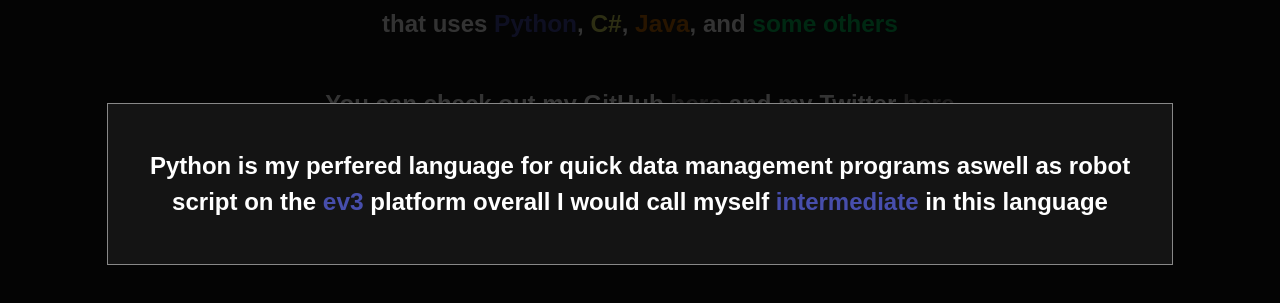
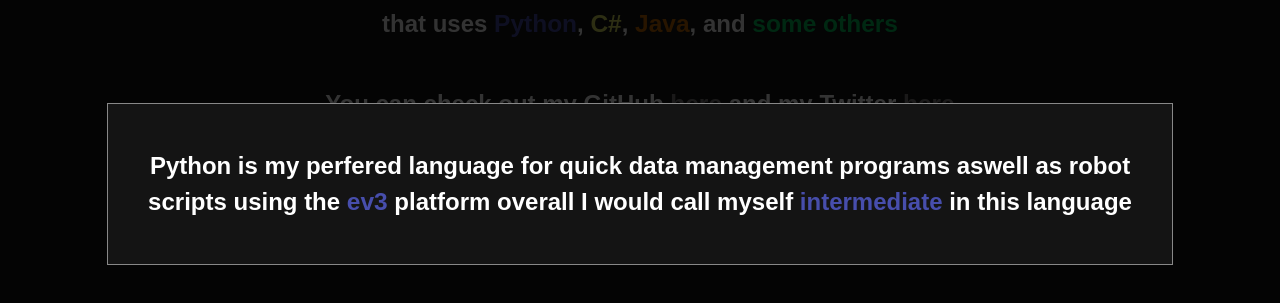
Before and after one commit to Bir9/Bir9.github.io, a plain HTML site: page index.html in a window 1280 px wide. Both pictures are taken after a click on the element "Python". Shown: the part 89-392 px from the top of the page. Drawn offline with Linux system fonts and the light colour scheme; a web font is replaced by a local one.

Commit message:
Update index.html

```diff
--- a/index.html
+++ b/index.html
@@ -18,7 +18,7 @@
         <span id="Python" class="lang-button" href = "#pyModal" style="color:#474eac;" data-panel="nodejs">Python<span class="underline" style="background-color:#474eac;"></span></span>,
             <div id = "pyModal" class = "modal">
                 <div class = "modal-content">
-                    <p>Python is my perfered language for quick data management programs aswell as robot script on the <a class = "button" target = "_blank" href = "https://www.ev3dev.org/" style="color:#474eac">ev3</a> platform
+                    <p>Python is my perfered language for quick data management programs aswell as robot scripts using the <a class = "button" target = "_blank" href = "https://www.ev3dev.org/" style="color:#474eac">ev3</a> platform
                     overall I would call myself <span style="color:#474eac;">intermediate</span> in this language
                     </p>
                 </div>
```
